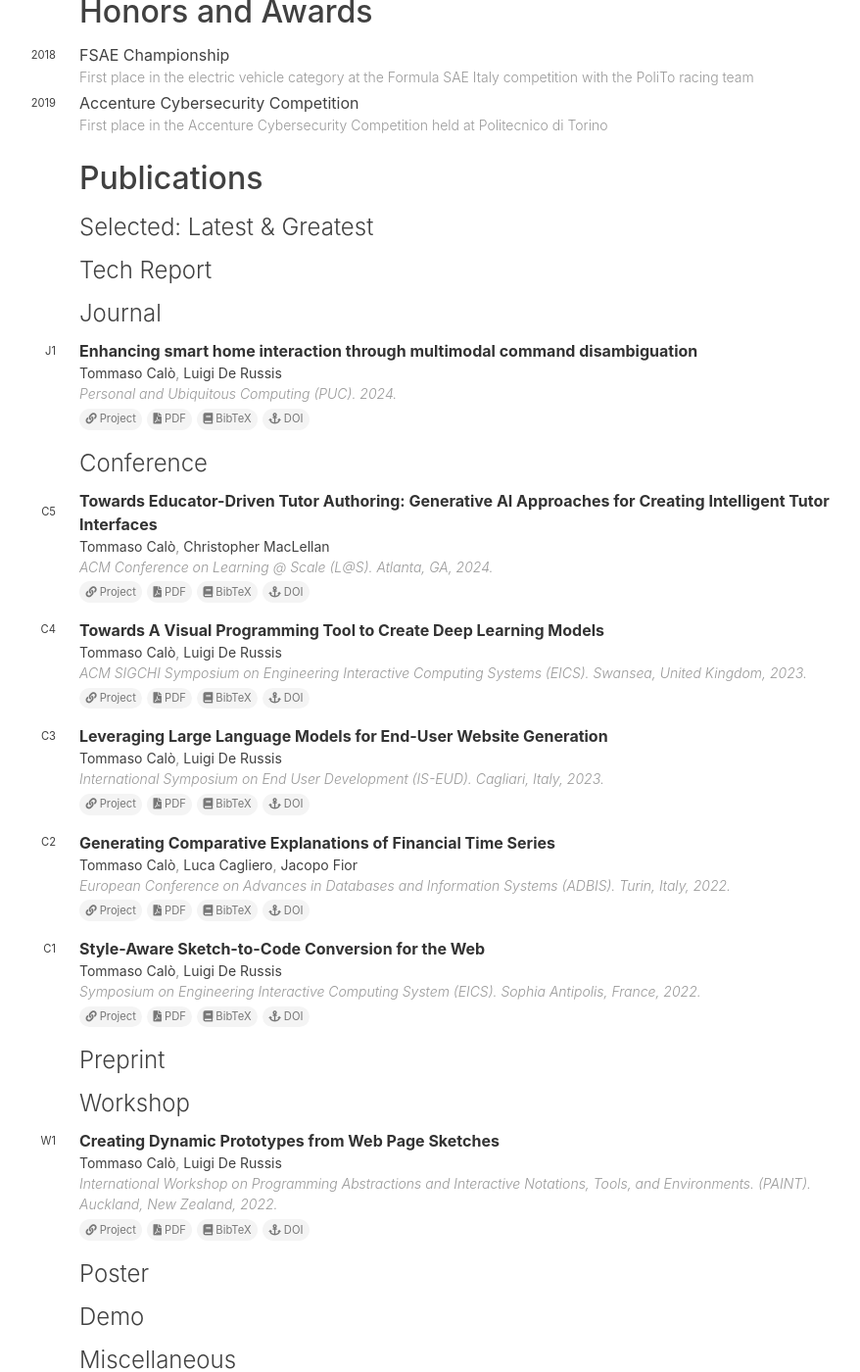
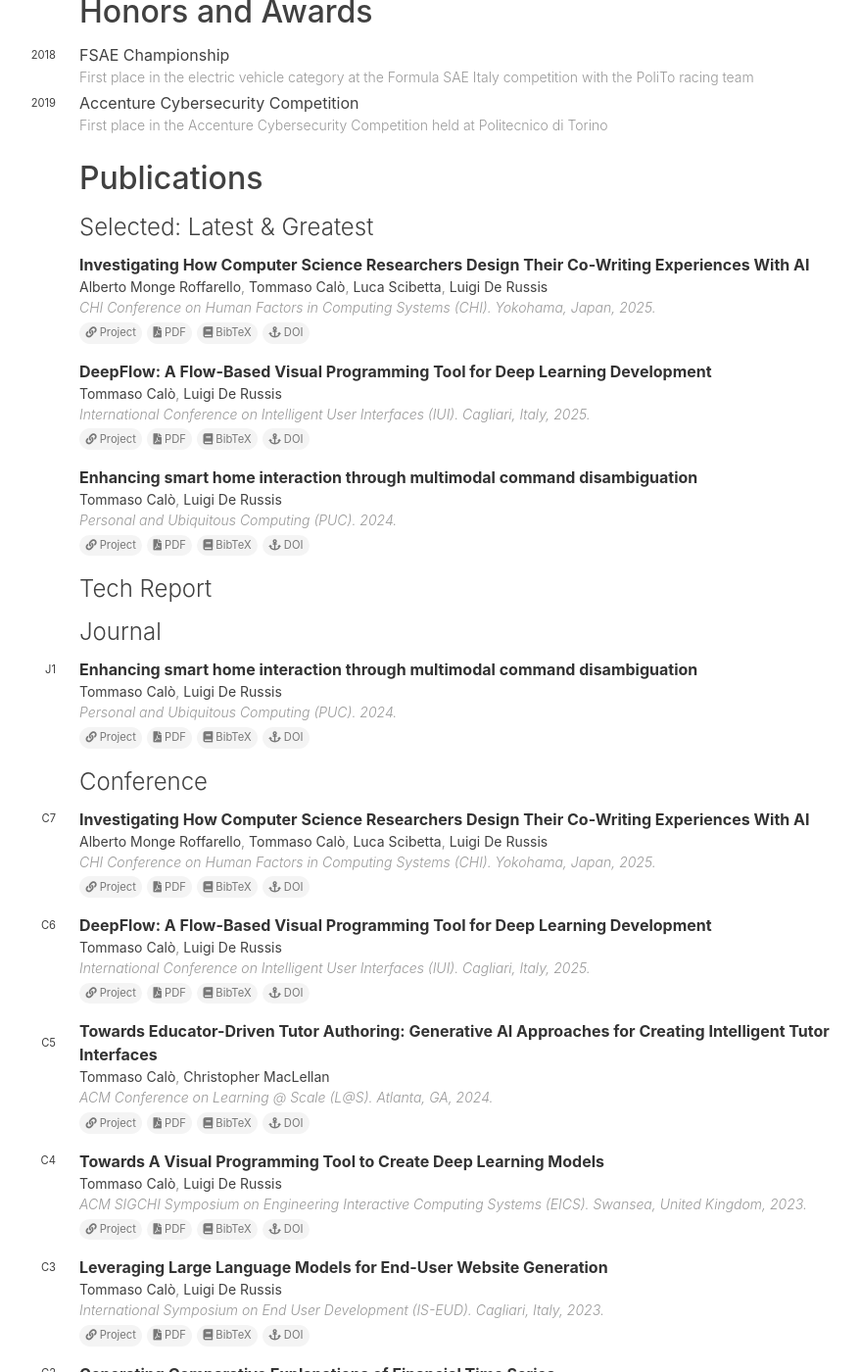
Before and after one commit to tommasocalo/tommasocalo.github.io, a Jekyll site: the page built from cv.md, in a window 1280 px wide and 1400 px high, scrolled down 705 px. Shown: the whole window at 98% size, without its empty margins (251-1129 px from the left). Built offline with Jekyll 4.4.1, drawn with Linux system fonts in a browser that asks for light colours; nearby versions of some CDN libraries; some web fonts are replaced.

Commit message:
paper updates

```diff
--- a/_data/people.yaml
+++ b/_data/people.yaml
@@ -18,3 +18,12 @@ Luigi De Russis:
 Christopher MacLellan:
   url: https://www.cc.gatech.edu/people/christopher-j-maclellan
   picture: chris-maclellan.png
+
+
+Alberto Monge Roffarello:
+  url: https://albertomonge.com/
+  picture: alberto-monge.jpeg
+
+Luca Scibetta:
+  url: https://www.polito.it/personale?p=luca.scibetta
+  picture: luca-scibetta.jpg
--- /dev/null
+++ b/_posts/papers/2025-02-05-deepflow-iui.md
@@ -0,0 +1,31 @@
+---
+layout: paper
+categories: papers
+permalink: papers/deepflow
+id: deepflow
+title: "DeepFlow: A Flow-Based Visual Programming Tool for Deep Learning Development"
+authors:
+  - Tommaso Calò
+  - Luigi De Russis
+venue: International Conference on Intelligent User Interfaces
+
+venue-shorthand: IUI
+location: Cagliari, Italy
+year: 2025
+url: /papers/deepflow
+pdf: /papers/25-deepflow-iui.pdf
+doi: 10.1145/3657604.3664694
+type: conference
+figure: /images/papers/25-deepflow-iui.png
+selected: true
+feature-title: A Visual Programming Tool for Scalable Deep Learning
+feature-description: A flow-based tool for designing deep learning models with hierarchical abstraction and interactive debugging.
+image: /images/papers/25-deepflow-iui.png
+featured: true
+feature-order: 0
+bibtex: |-
+
+
+---
+
+Visual programming tools have recently been introduced to enable Deep Learning (DL) development without the need for expertise in traditional programming languages and frameworks. However, these tools often exhibit limitations in scalability for complex architectures and lack real-time debugging capabilities. This paper introduces DeepFlow, a flow-based visual programming tool (VPT) designed to address these challenges by leveraging the inherently visual nature of DL models as sequences of learnable functions. DeepFlow incorporates hierarchical abstraction mechanisms through "supernodes" to support model scalability, which is crucial for modern, complex architectures. Additionally, it introduces interactive debugging in the model design phase, allowing developers to validate network architectures before execution. We conducted a user study with 16 DL developers, involving typical DL model design tasks. We assessed DeepFlow using quantitative usability metrics, and post-task interviews to evaluate user perceptions and workflow integration across different expertise levels. Results demonstrated high usability and user satisfaction, and highlighted DeepFlow's effectiveness for rapid model iteration and as a learning aid for complex DL architectures, while also identifying areas for improvement.
--- /dev/null
+++ b/_posts/papers/2025-02-07-llmwriting-chi.md
@@ -0,0 +1,33 @@
+---
+layout: paper
+categories: papers
+permalink: papers/llmwriting
+id: llmwriting
+title: "Investigating How Computer Science Researchers Design Their Co-Writing Experiences With AI"
+authors:
+  - Alberto Monge Roffarello
+  - Tommaso Calò
+  - Luca Scibetta
+  - Luigi De Russis
+
+venue: CHI Conference on Human Factors in Computing Systems
+venue-shorthand: CHI
+location: Yokohama, Japan
+year: 2025
+url: /papers/llmwriting
+pdf: /papers/25-llmwriting-chi.pdf
+doi: 10.1145/3657604.3664694
+type: conference
+figure: /images/papers/25-llmwriting-chi.png
+selected: true
+feature-title: Human-AI Co-Writing in Scientific Research
+feature-description: Examining how researchers adapt and integrate intelligent writing assistants in scientific writing.
+image: /images/papers/25-llmwriting-chi.png
+featured: true
+feature-order: 0
+bibtex: |-
+
+
+---
+
+Recent advancements in AI have significantly enhanced collaboration between humans and writing assistants. However, empirical evidence is still lacking on how this collaboration unfolds in scientific writing, especially considering the variety of tools researchers can use nowadays. We conducted observations and retrospective interviews to investigate how 19 computer science researchers collaborated with intelligent writing assistants while working on their ongoing projects. We adopted a design-in-use lens to analyze the collected data, exploring how researchers adapt writing assistants during their use to overcome challenges and meet their specific needs and preferences. Our findings identify issues such as workflow disruptions and over-reliance on AI, and reveal five distinct design-in-use styles – teaching, resisting, repurposing, orchestrating, and complying – each consisting of different practices used by researchers. This study contributes to understanding the evolving landscape of human-AI co-writing in scientific research and offers insights for designing more effective writing assistants.
```
Also changed, not shown: _posts/news/2025-02-07-confs.md (added, +11 -0 lines), _posts/papers/2024-07-22-mmiot-puc.md (+1 -1 lines), index.md (+1 -1 lines), images/papers/25-deepflow-iui.png (added), images/papers/25-llmwriting-chi.png (added), images/people/alberto-monge.jpeg (added), images/people/luca-scibetta.jpg (added), 2 other files.
